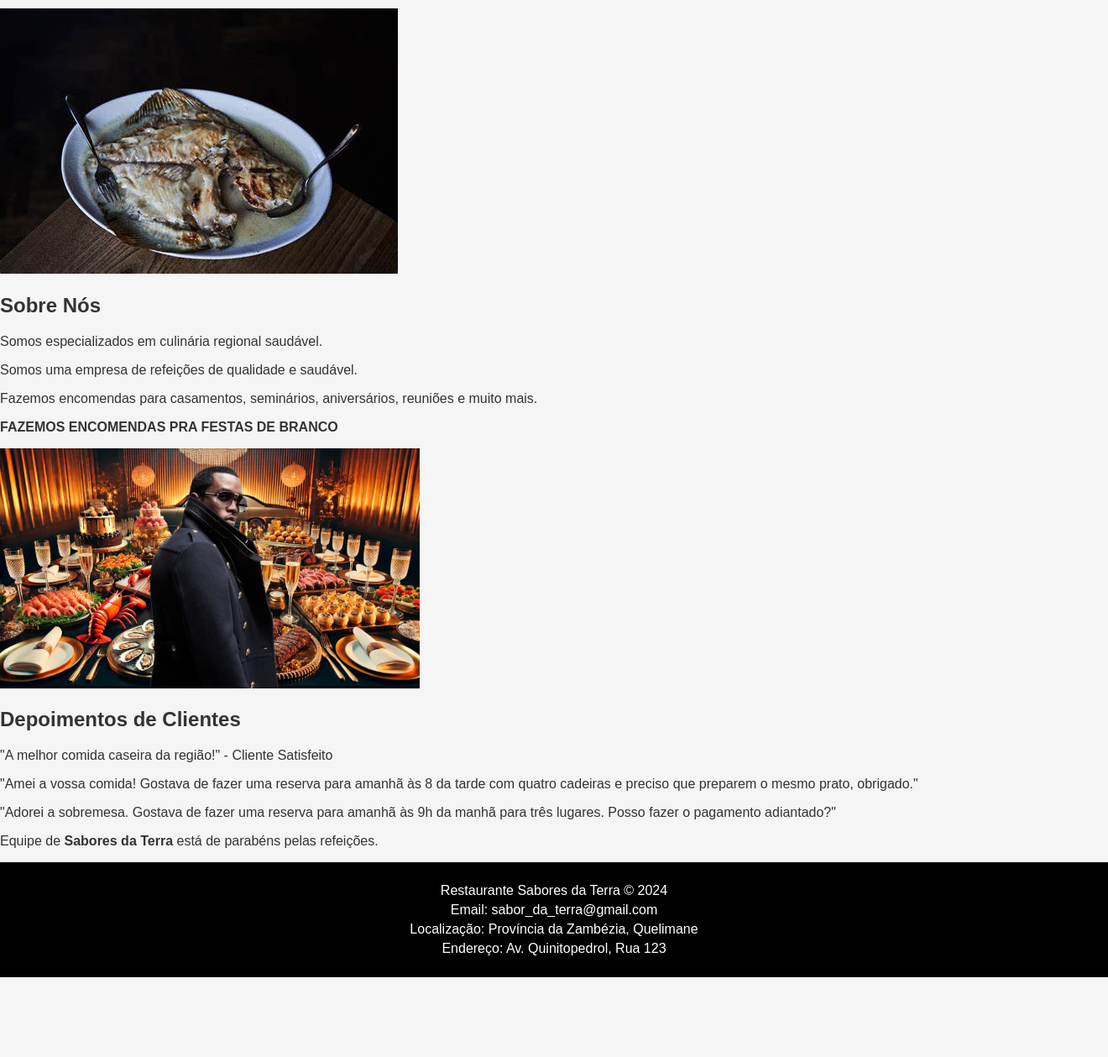
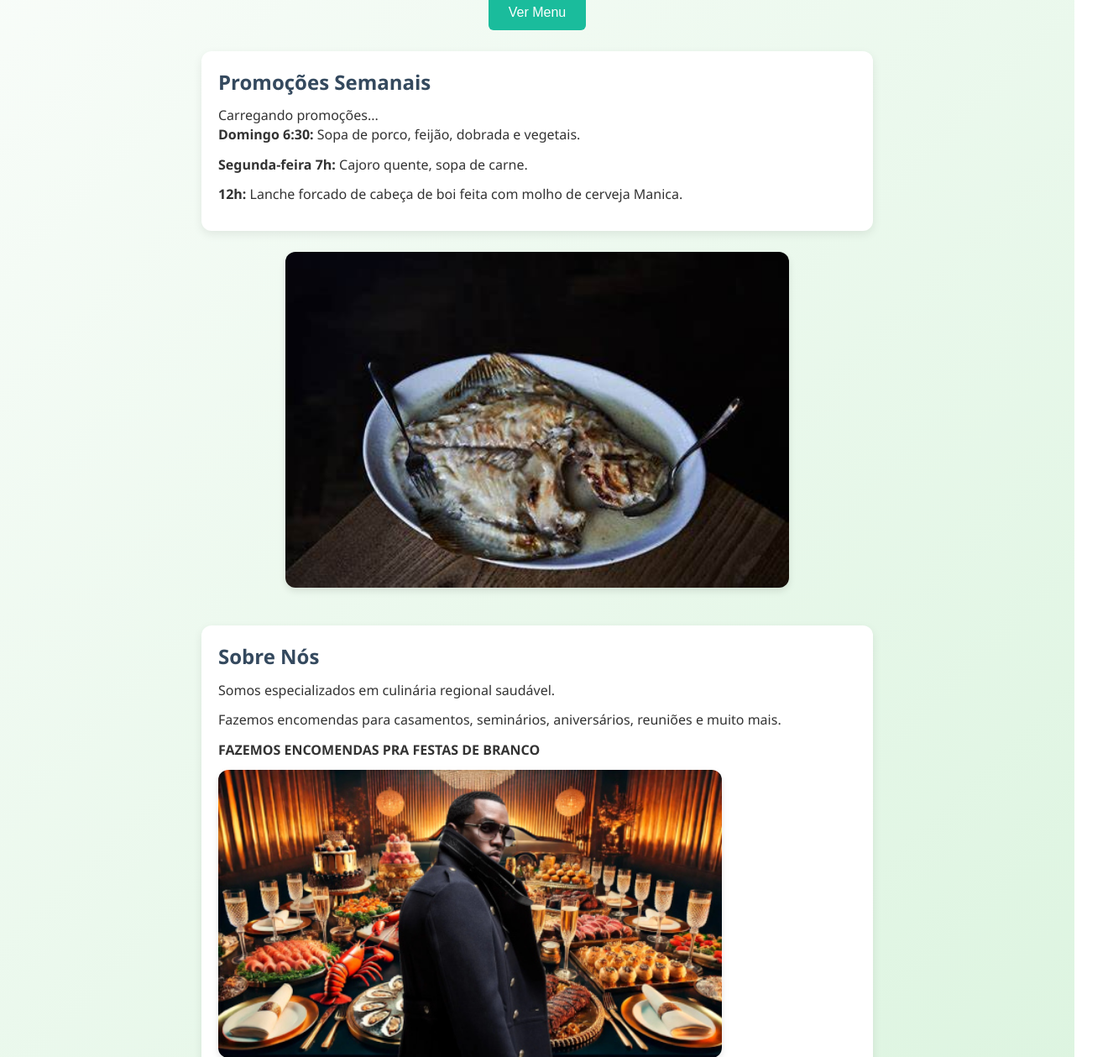
Before and after one commit to Quinito-pedro/sabores-da-terra, a plain HTML site: page index.html in a window 1280 px wide. Shown: the part 604-1863 px from the top of the page at 84% size, 1320 px wide, since content can reach past the window. Before the commit the page ends 1768 px from the top, so only its background shows below. Drawn offline with Linux system fonts and the light colour scheme.

Commit message:
Update index.html
Adualizei a index

```diff
--- a/index.html
+++ b/index.html
@@ -1,32 +1,137 @@
 <!DOCTYPE html>
 <html lang="pt">
 <head>
-    <meta charset="UTF-8">
-    <meta name="viewport" content="width=device-width, initial-scale=1.0">
+  <meta charset="UTF-8" />
+  <meta name="viewport" content="width=device-width, initial-scale=1.0"/>
   <title>Sabores da Terra</title>
-    <link rel="stylesheet" href="styles.css">
   <style>
-        /* Estilo do rodapé */
+    * {
+      margin: 0;
+      padding: 0;
+      box-sizing: border-box;
+    }
+
+    body {
+      font-family: 'Segoe UI', Tahoma, Geneva, Verdana, sans-serif;
+      min-height: 100vh;
+      display: flex;
+      flex-direction: column;
+      background: linear-gradient(135deg, #fefefe, #d8f3dc);
+      color: #333;
+    }
+
+    nav {
+      background-color: #2c3e50;
+      display: flex;
+      justify-content: center;
+      gap: 20px;
+      padding: 15px;
+      flex-wrap: wrap;
+    }
+
+    nav a {
+      color: #ecf0f1;
+      text-decoration: none;
+      font-weight: bold;
+      transition: color 0.3s;
+    }
+
+    nav a:hover {
+      color: #1abc9c;
+    }
+
+    main {
+      flex: 1;
+      display: flex;
+      flex-direction: column;
+      align-items: center;
+      padding: 30px 20px;
+      text-align: center;
+    }
+
+    main img {
+      width: 100%;
+      max-width: 600px;
+      height: auto;
+      border-radius: 12px;
+      object-fit: cover;
+      box-shadow: 0 4px 8px rgba(0,0,0,0.1);
+      margin-bottom: 20px;
+    }
+
+    header h1 {
+      font-size: 2rem;
+      color: #2c3e50;
+      margin-bottom: 10px;
+    }
+
+    header p {
+      font-size: 1.1rem;
+      margin-bottom: 20px;
+    }
+
+    button {
+      padding: 12px 24px;
+      font-size: 16px;
+      background-color: #1abc9c;
+      color: white;
+      border: none;
+      border-radius: 6px;
+      cursor: pointer;
+      transition: background-color 0.3s, transform 0.2s;
+    }
+
+    button:hover {
+      background-color: #16a085;
+      transform: scale(1.03);
+    }
+
+    .card {
+      background-color: #fff;
+      padding: 20px;
+      margin: 25px auto;
+      width: 100%;
+      max-width: 800px;
+      border-radius: 12px;
+      box-shadow: 0 4px 12px rgba(0,0,0,0.08);
+      text-align: left;
+    }
+
+    .card h2 {
+      margin-bottom: 12px;
+      color: #34495e;
+    }
+
+    .card p {
+      margin-bottom: 10px;
+      line-height: 1.6;
+    }
+
     footer {
-            background-color: #000; /* Cor preta */
-            color: white; /* Cor do texto em branco */
+      background-color: #2c3e50;
+      color: #ecf0f1;
       text-align: center;
       padding: 20px;
-            position: relative;
-            bottom: 0;
+      font-size: 14px;
+    }
+
+    @media (max-width: 600px) {
+      nav {
+        flex-direction: column;
+        gap: 10px;
+      }
+
+      header h1 {
+        font-size: 1.5rem;
+      }
+
+      button {
         width: 100%;
       }
 
-        footer p {
-            margin: 5px 0;
+      .card {
+        padding: 15px;
       }
-
-        /* Estilo do logo */
-        #logo {
-            display: block;
-            margin: 0 auto; /* Centraliza a imagem */
-            max-width: 100%; /* Faz a imagem responsiva */
-            height: auto; /* Mantém a proporção */
     }
   </style>
 </head>
@@ -40,8 +145,11 @@
     <a href="contacto.html">Contacto</a>
   </nav>
 
-    <!-- Logo do Restaurante -->
-    <img src="t.jpg" alt="">
+  <!-- Conteúdo principal -->
+  <main>
+    <!-- Logo -->
+    <img src="t.jpg" alt="Logo do Restaurante">
+
     <!-- Boas-vindas -->
     <header>
       <h1>Bem-vindo ao Sabores da Terra</h1>
@@ -49,43 +157,43 @@
       <button onclick="window.location.href='menu.html'">Ver Menu</button>
     </header>
 
-    <!-- Promoções Semanais (dinâmicas com JS) -->
-    <section id="promocoes">
+    <!-- Promoções -->
+    <section class="card" id="promocoes">
       <h2>Promoções Semanais</h2>
       <div id="promo-banner">Carregando promoções...</div>
       <p><b>Domingo 6:30:</b> Sopa de porco, feijão, dobrada e vegetais.</p>
       <p><b>Segunda-feira 7h:</b> Cajoro quente, sopa de carne.</p>
       <p><b>12h:</b> Lanche forcado de cabeça de boi feita com molho de cerveja Manica.</p>
     </section>
-    <img src="th.jpg" alt="">
 
-    <!-- Seção Sobre nós -->
-    <section id="sobre-nos">
+    <img src="th.jpg" alt="Prato da casa">
+
+    <!-- Sobre nós -->
+    <section class="card" id="sobre-nos">
       <h2>Sobre Nós</h2>
       <p>Somos especializados em culinária regional saudável.</p>
-        <p>Somos uma empresa de refeições de qualidade e saudável.</p>
       <p>Fazemos encomendas para casamentos, seminários, aniversários, reuniões e muito mais.</p>
       <p><b>FAZEMOS ENCOMENDAS PRA FESTAS DE BRANCO</b></p>
-        <img src="500.jpg" alt="">
+      <img src="500.jpg" alt="Equipe Sabores da Terra">
     </section>
 
-    <!-- Depoimentos de Clientes -->
-    <section id="depoimentos">
+    <!-- Depoimentos -->
+    <section class="card" id="depoimentos">
       <h2>Depoimentos de Clientes</h2>
       <p>"A melhor comida caseira da região!" - Cliente Satisfeito</p>
-        <p>"Amei a vossa comida! Gostava de fazer uma reserva para amanhã às 8 da tarde com quatro cadeiras e preciso que preparem o mesmo prato, obrigado."</p>
-        <p>"Adorei a sobremesa. Gostava de fazer uma reserva para amanhã às 9h da manhã para três lugares. Posso fazer o pagamento adiantado?"</p>
-        <p>Equipe de <b>Sabores da Terra</b> está de parabéns pelas refeições.</p>
+      <p>"Gostava de fazer uma reserva para amanhã às 8 da tarde com quatro cadeiras."</p>
+      <p>"Adorei a sobremesa. Posso fazer o pagamento adiantado?"</p>
+      <p><b>Sabores da Terra</b> está de parabéns pelas refeições.</p>
     </section>
+  </main>
 
   <!-- Rodapé -->
   <footer>
     <p>Restaurante Sabores da Terra &copy; 2024</p>
     <p>Email: sabor_da_terra@gmail.com</p>
-        <p>Localização: Província da Zambézia, Quelimane</p>
+    <p>Província da Zambézia, Quelimane</p>
     <p>Endereço: Av. Quinitopedrol, Rua 123</p>
   </footer>
 
-    <script src="script.js"></script>
 </body>
 </html>
```
Lines whose indentation alone changed are shown as unchanged.
